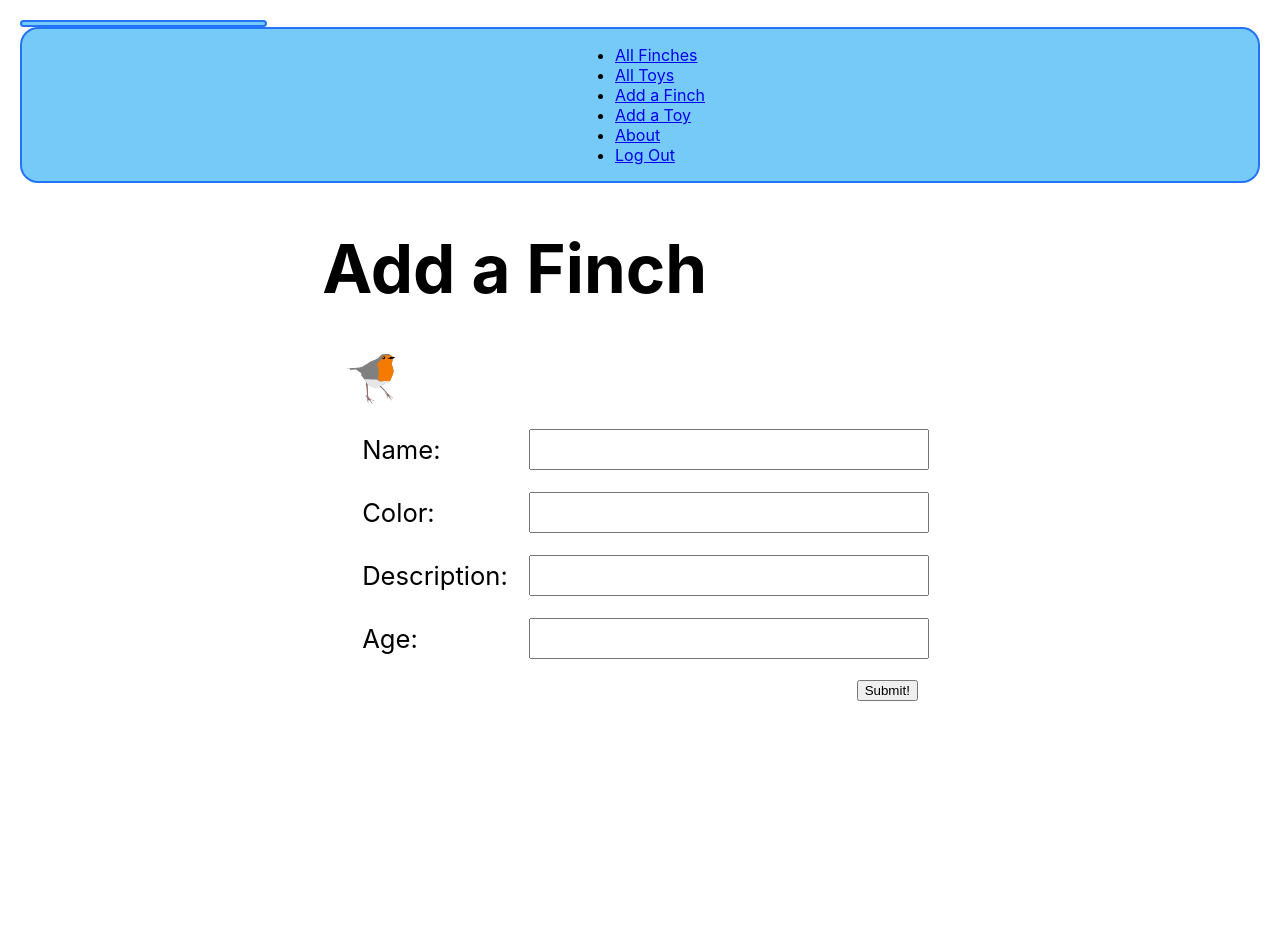
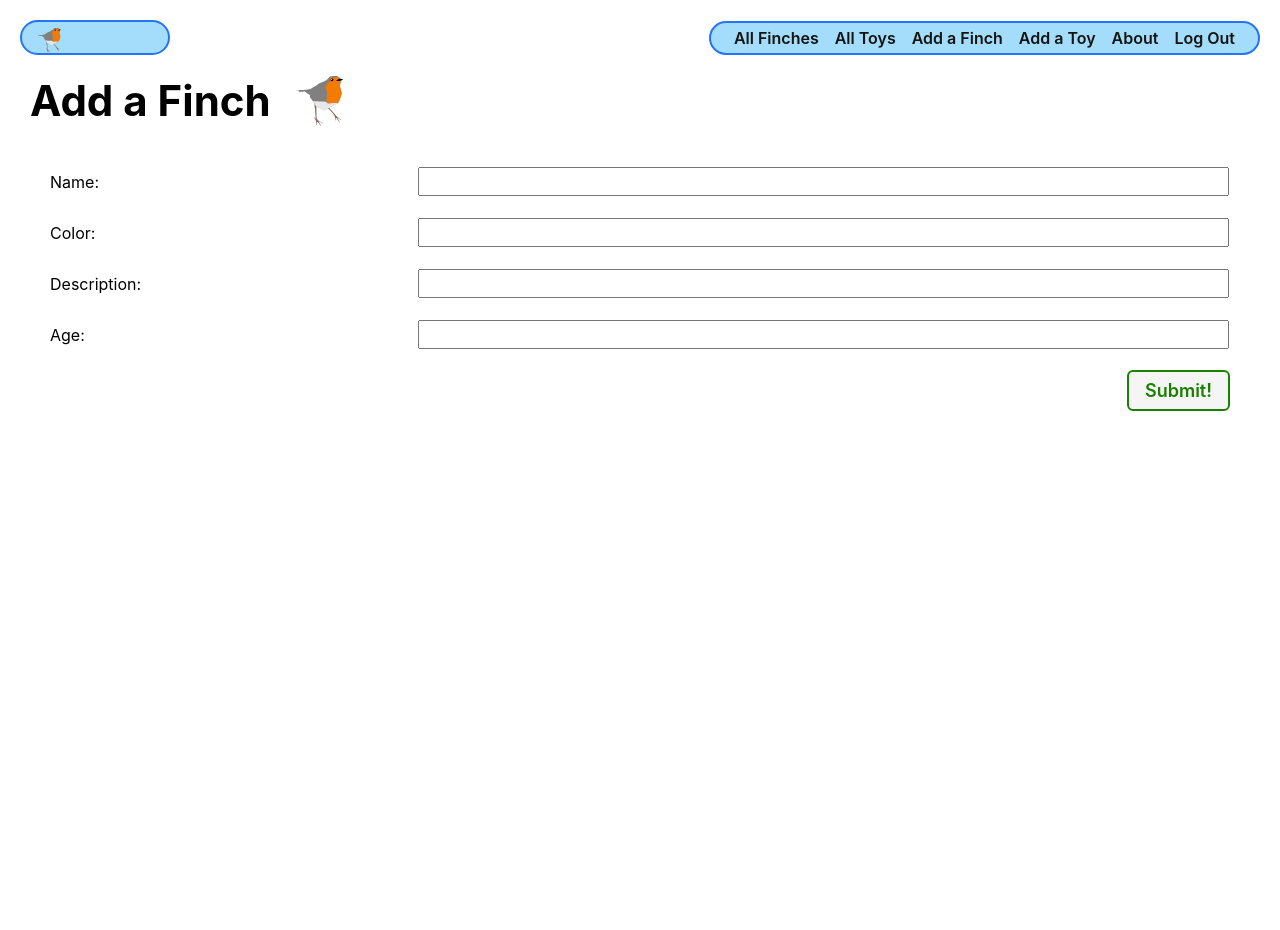
Before and after one commit to Ellieellie12/finch-collector, a Django app: page /finches/create in a window 1280 px wide. After the commit the page ends 411 px from the top, so only its background shows below. Run offline with Django 4.2, Linux system fonts and the light colour scheme; the visitor is signed in with stand-in values (Sample User, id 1).

Commit message:
fix sizing for finch image in nav bar and finch details

```diff
--- a/finchcollector/settings.py
+++ b/finchcollector/settings.py
@@ -124,6 +124,7 @@ USE_TZ = True
 # https://docs.djangoproject.com/en/4.2/howto/static-files/
 
 STATIC_URL = 'static/'
+LOGIN_URL = 'home'
 LOGIN_REDIRECT_URL = 'finch-index'
 LOGOUT_REDIRECT_URL = 'home'
 
--- a/main_app/static/css/base.css
+++ b/main_app/static/css/base.css
@@ -1,3 +1,22 @@
+html {
+  box-sizing: border-box
+}
+
+/* The Universal Selector */
+*, /* All elements*/
+*::before, /* All ::before pseudo-elements */
+*::after { /* All ::after pseudo-elements */
+  /* height & width will now include border & padding by default
+     but can be over-ridden as needed */
+  box-sizing: inherit;
+}
+
+/* resets font size to be 62.5% of the user preference -
+     in most browser configurations this will be 10px */
+:root {
+  font-size: 62.5%
+}
+
 body {
   margin: 0;
   display: flex;
@@ -27,16 +46,138 @@ body {
   --card-border-radius: 6px;
 }
 
-/* .finch-logo {
-  height:15px;
-  width: 15px;
-} */
+.logo {
+  height: 25px;
+}
 
-/* .header-logo-container {
+header {
+  width: 100%;
+  background: var(--nav-bg-ff); /* rgba(104, 197, 248, .9) */
+  border-bottom: var(--borders);
+}
+
+nav {
+  margin: 10px;
+}
+
+ul {
+  margin: 0;
+  list-style: none;
+  padding: 0;
+}
+
+main {
+  width: 100%;
+  padding: 0 10px;
+}
+
+h2 {
+  font-size: var(--font-xl);
+}
+
+nav a {
+  text-decoration: none;
+  color: var(--text-color);
+  font-weight: 600;
+  font-size: 16px;
+}
+
+nav a:hover {
+  color: var(--link-hover-color)
+}
+
+nav ul {
+  display: flex;
+  align-items: center;
+  justify-content: center;
+  flex-wrap: wrap;
+}
+
+nav li {
+  padding: 5px 8px;
+}
+
+.header-logo-container {
   margin: auto;
   padding: 10px 20px 0;
-  max-width: 500px;
-} */
+  max-width: 150px;
+}
+
+.page-header {
+  display: flex;
+  align-items: center;
+  margin: 20px;
+}
+
+.btn {
+  font-size: var(--font-l);
+  padding: 8px 16px;
+  border-radius: 6px;
+  border-width: 2px;
+  border-style: solid;
+  text-decoration: none;
+  background-color: var(--button-bg);
+  font-weight: 600;
+  cursor: pointer;
+  font-family: inherit;
+  margin-right: 10px;
+}
+
+.btn:hover {
+  background-color: var(--button-bg-hover);
+}
+
+.submit {
+  color: var(--submit);
+  border-color: var(--submit);
+}
+
+.secondary {
+  color: var(--secondary);
+  border-color: var(--secondary);
+}
+
+.warn {
+  color: var(--warn);
+  border-color: var(--warn);
+}
+
+.danger {
+  color: var(--danger);
+  border-color: var(--danger);
+}
+
+.page-header h1 {
+  font-size: var(--font-xxl);
+  margin: 0;
+}
+
+.page-header img {
+  height: 40px;
+  margin-left:15px;
+}
+
+.page-header img:first-of-type {
+  margin-left: 20px;
+}
+
+.page-content {
+  font-size: var(--font-reg);
+}
+
+@media only screen and (min-width: 768px) {
+  header {
+    position: sticky;
+    display: flex;
+    flex-direction: row;
+    top: 0;
+    align-items: center;
+  }
+
+  main {
+    max-width: 1300px;
+    min-height: calc(100vh - 53px);
+  }
 
   nav,
   .header-logo-container {
@@ -44,16 +185,7 @@ nav,
     padding: 0 15px;
   }
 
-main {
-  max-width: 1300px;
-  min-height: calc(100vh - 53px);
-}
-
-.header-logo-container {
-  width: 213px;
-
-}
-
+  /* visual fix to help align logo */
   .header-logo-container {
     padding-top: 3px;
   }
@@ -66,6 +198,10 @@ nav {
 
   nav ul {
     flex-wrap: nowrap;
+  }
+
+  .header-logo-container {
+    width: 213px;
   }
 
   .page-header h1 {
@@ -81,6 +217,19 @@ nav ul {
     margin-left: 25px;
   }
 
+  @supports (-webkit-backdrop-filter: none) or (backdrop-filter: none) {
+    header {
+      background: var(--nav-bg);
+      -webkit-backdrop-filter: blur(3px);
+      backdrop-filter: blur(3px);
+    }
+  }
+}
+
+@media only screen and (min-width: 1024px) {
+  main {
+    min-height: calc(100vh - 55px);
+  }
 
   header {
     margin: 20px 20px 0 20px;
@@ -98,3 +247,29 @@ nav,
     border: var(--borders);
     border-radius: 18px;
   }
+
+  nav {
+    margin-left: auto;
+  }
+
+  .header-logo-container {
+    /* visual fix to help align logo */
+    padding-top: 6px;
+    width: 256px;
+    height: 35px;
+  }
+
+  @supports (-webkit-backdrop-filter: none) or (backdrop-filter: none) {
+    header {
+      -webkit-backdrop-filter: none;
+      backdrop-filter: none;
+    }
+
+    nav,
+    .header-logo-container {
+      background: rgba(104, 197, 248, .6);
+      -webkit-backdrop-filter: blur(3px);
+      backdrop-filter: blur(3px);
+    }
+  }
+}
--- a/main_app/templates/base.html
+++ b/main_app/templates/base.html
@@ -18,13 +18,13 @@
 <body>
   <header>
     <div class="header-logo-container">
-    {% comment %} <a href="/"  class="finch-logo">
+      <a href="/">
         <img
-          src="{% static "images/logo-robin.svg"%}"
-          alt="The Finch Collector Logo"
-          class="finch-logo"
+        src="{% static "images/logo-robin.svg"%}"
+        alt="The Finch Collector Logo"
+        class="logo"
         >
-      </a>   {% endcomment %}
+      </a>
     </div>
     <nav>
       <ul>
@@ -38,6 +38,7 @@
       {% else %}
         <li><a href="{% url 'about' %}">About</a></li>
         <li><a href="{% url 'home' %}">Login</a></li>
+        <li><a href="{% url 'signup' %}">Sign Up</a></li>
       {% endif %}
 
       </ul>
--- a/main_app/templates/finches/detail.html
+++ b/main_app/templates/finches/detail.html
@@ -21,7 +21,7 @@
 
 {% block content %}
 
-<section class="finch -container">
+<section class="finch-container">
   <div class="finch-img">
     <img
       src="{% static 'images/logo-robin.svg' %}"
@@ -92,7 +92,7 @@
       </table>
     {% else %}
       <div class="subsection-content">
-        <p>{{ finch.name }} has never been fed 😔</p>
+        <p>{{ finch.name }} has never been fed!</p>
       </div>
     {% endif %}
   </section>
--- a/main_app/views.py
+++ b/main_app/views.py
@@ -6,6 +6,8 @@ from django.contrib.auth import login
 from django.contrib.auth.forms import UserCreationForm
 from .models import Finch, Toy
 from .forms import FeedingForm
+from django.contrib.auth.decorators import login_required
+from django.contrib.auth.mixins import LoginRequiredMixin
 
 
 class Home(LoginView):
@@ -14,17 +16,19 @@ class Home(LoginView):
 def about(request):
   return render(request, 'about.html')
 
+@login_required
 def finch_index(request):
-  finches = Finch.objects.all()
+  finches = Finch.objects.filter(user=request.user)
   return render(request, 'finches/index.html', { 'finches': finches })
 
+@login_required
 def finch_detail(request, finch_id):
   finch = Finch.objects.get(id=finch_id)
   toys_finch_doesnt_have = Toy.objects.exclude(id__in = finch.toys.all().values_list('id'))
   feeding_form = FeedingForm()
   return render(request, 'finches/detail.html', { 'finch': finch, 'feeding_form': feeding_form, 'toys': toys_finch_doesnt_have })
 
-class FinchCreate(CreateView):
+class FinchCreate(LoginRequiredMixin, CreateView):
   model = Finch
   fields = ['name', 'color', 'description', 'age']
   # success_url = '/finches'
@@ -33,14 +37,15 @@ class FinchCreate(CreateView):
     form.instance.user = self.request.user
     return super().form_valid(form)
 
-class FinchUpdate(UpdateView):
+class FinchUpdate(LoginRequiredMixin, UpdateView):
   model = Finch
   fields = ['color', 'description', 'age']
 
-class FinchDelete(DeleteView):
+class FinchDelete(LoginRequiredMixin, DeleteView):
   model = Finch
   success_url = '/finches/'
 
+@login_required
 def add_feeding(request, finch_id):
   form = FeedingForm(request.POST)
 
@@ -50,24 +55,25 @@ def add_feeding(request, finch_id):
     new_feeding.save()
   return redirect('finch-detail', finch_id=finch_id)
 
-class ToyCreate(CreateView):
+class ToyCreate(LoginRequiredMixin, CreateView):
   model = Toy
   fields = '__all__'
 
-class ToyList(ListView):
+class ToyList(LoginRequiredMixin, ListView):
   model = Toy
 
-class  ToyDetail(DetailView):
+class  ToyDetail(LoginRequiredMixin, DetailView):
   model = Toy
 
-class ToyUpdate(UpdateView):
+class ToyUpdate(LoginRequiredMixin, UpdateView):
   model = Toy
   fields = ['name', 'color']
 
-class ToyDelete(DeleteView):
+class ToyDelete(LoginRequiredMixin, DeleteView):
   model = Toy
   success_url = '/toys/'
 
+@login_required
 def assoc_toy(request, finch_id, toy_id):
   Finch.objects.get(id=finch_id).toys.add(toy_id)
   return redirect('finch-detail', finch_id=finch_id)
```
Also changed, not shown: main_app/static/css/finches/finch-detail.css (+5 -9 lines), main_app/templates/signup.html (added, +25 -0 lines). Lines whose indentation alone changed are shown as unchanged.
